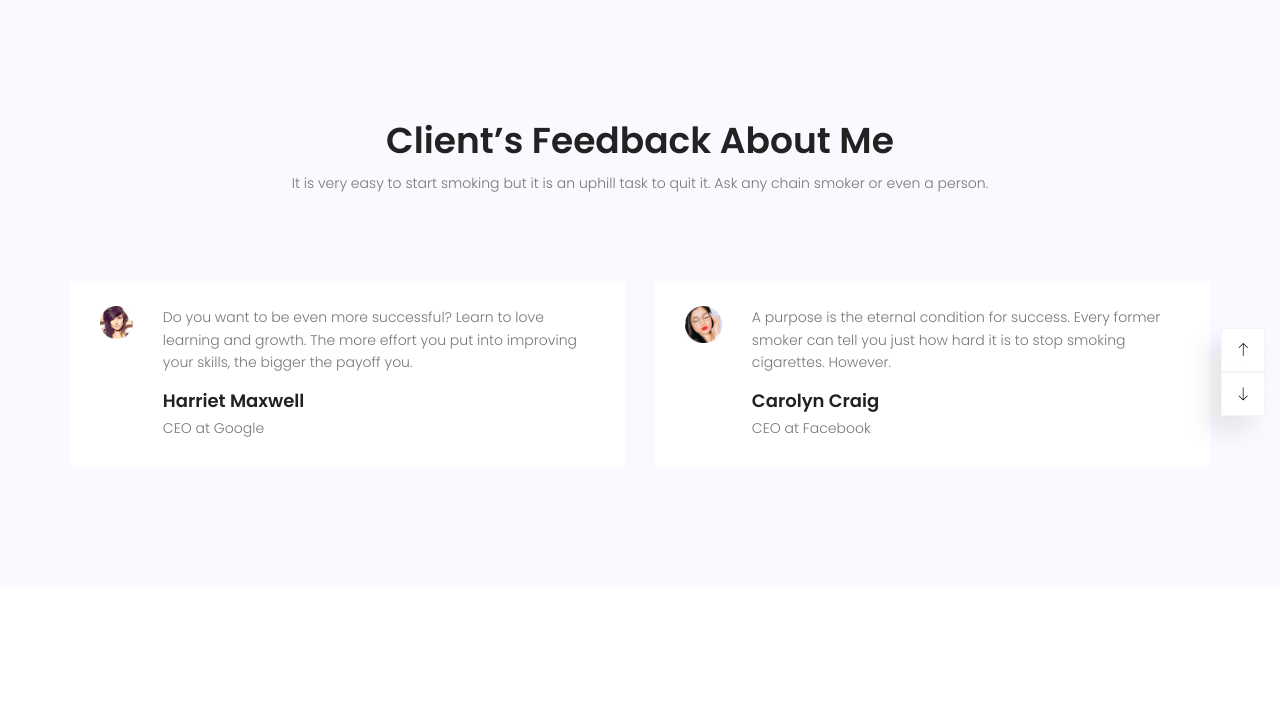
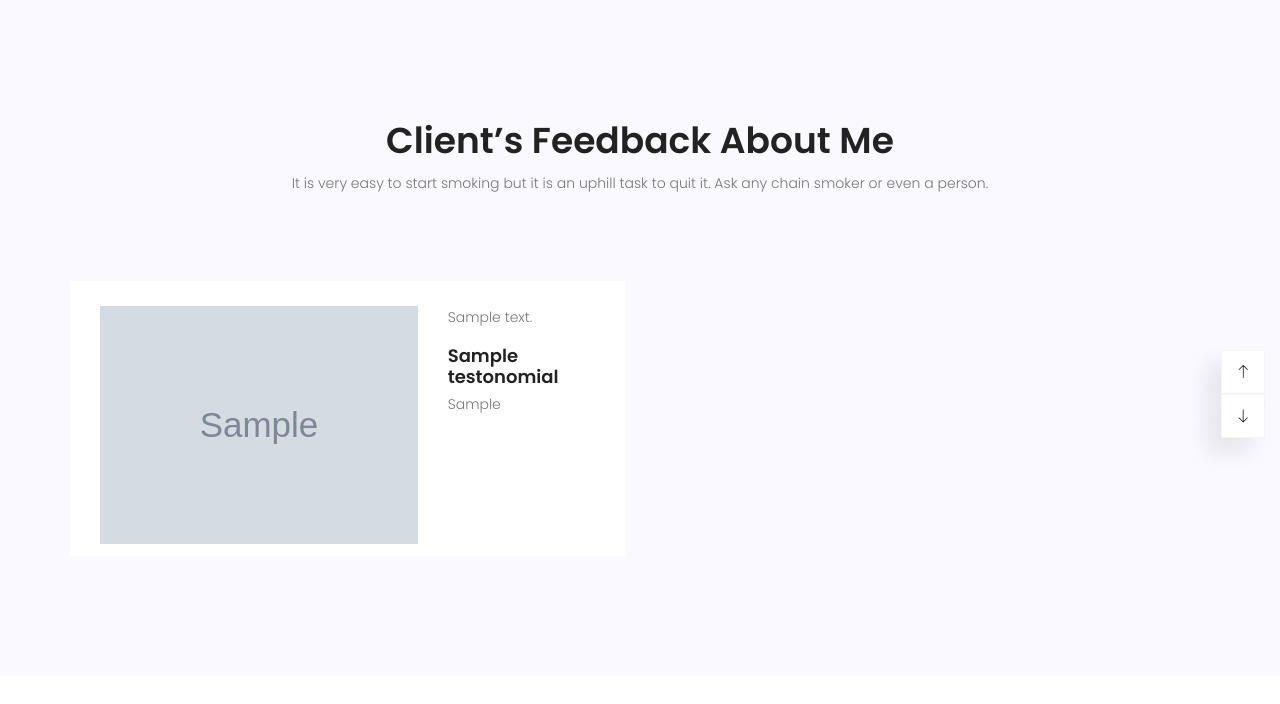
Before and after one commit to acharyabibash/class2pm, a Django app: page / in a window 1280 px wide. Shown: the part 3865-4569 px from the top of the page. Run offline with Django 3.2, Linux system fonts and the light colour scheme; tables that the repository leaves empty hold one stand-in row (values such as "Sample post"); grey boxes marked "Sample" are stand-in pictures; some libraries are stand-ins or nearby versions.

Commit message:
fifth: Testonomial

```diff
--- a/home/admin.py
+++ b/home/admin.py
@@ -2,8 +2,10 @@
 
 # Register your models here.
 
-from .models import Contact,ContactInformation
+from .models import Contact,ContactInformation,Testonomial
 
 admin.site.register(Contact)
 
 admin.site.register(ContactInformation)
+
+admin.site.register(Testonomial)
--- a/home/models.py
+++ b/home/models.py
@@ -21,11 +21,10 @@
         return self.address
 
 class Testonomial(models.Model):
-    address = models.CharField(max_length=300)
-    tole = models.CharField(max_length=300)
-    contact_no = models.CharField(max_length=300)
-    time = models.CharField(max_length=300)
-    email = models.CharField(max_length=300)
+    name= models.CharField(max_length=300)
+    post = models.CharField(max_length=300)
+    comment = models.TextField()
+    image = models.TextField(max_length=300)
 
     def __str__(self):
         return self.name
--- a/home/templates/index.html
+++ b/home/templates/index.html
@@ -285,30 +285,20 @@
 		            </div>
 		            <div class="row">
 		                <div class="active-testimonial">
+							{% for review in reviews %}
 		                    <div class="single-testimonial item d-flex flex-row">
 		                        <div class="thumb">
-		                            <img class="img-fluid" src="img/elements/user1.png" alt="">
+		                            <img class="img-fluid" src="{{review.image}}" alt="">
 		                        </div>
 		                        <div class="desc">
 		                            <p>
-		                                Do you want to be even more successful? Learn to love learning and growth. The more effort you put into improving your skills, the bigger the payoff you.
+		                            {{review.comment}}
 		                            </p>
-		                            <h4>Harriet Maxwell</h4>
-		                            <p>CEO at Google</p>
+		                            <h4>{{review.name}}</h4>
+		                            <p>{{review.post}}</p>
 		                        </div>
 		                    </div>
-		                    <div class="single-testimonial item d-flex flex-row">
-		                        <div class="thumb">
-		                            <img class="img-fluid" src="img/elements/user2.png" alt="">
-		                        </div>
-		                        <div class="desc">
-		                            <p>
-		                                A purpose is the eternal condition for success. Every former smoker can tell you just how hard it is to stop smoking cigarettes. However.
-		                            </p>
-		                            <h4>Carolyn Craig</h4>
-		                            <p>CEO at Facebook</p>
-		                        </div>
-		                    </div>
+							{% endfor %}
 		                </div>
 		            </div>
 		        </div>
--- a/home/views.py
+++ b/home/views.py
@@ -1,8 +1,10 @@
 from django.shortcuts import render
-from .models import Contact,ContactInformation
+from .models import Contact,ContactInformation,Testonomial
 # Create your views here.
 def home(request):
-    return render(request,'index.html')
+    view = {}
+    view['reviews'] = Testonomial.objects.all()
+    return render(request,'index.html',view)
 
 def about(request):
     return render(request,'about.html')
```
Also changed, not shown: db.sqlite3, home/migrations/0003_testonomial.py (added).
